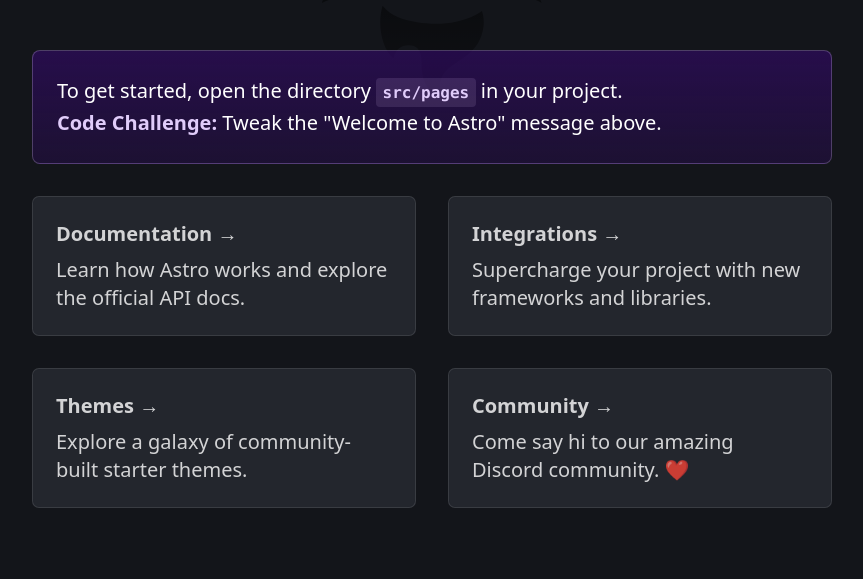
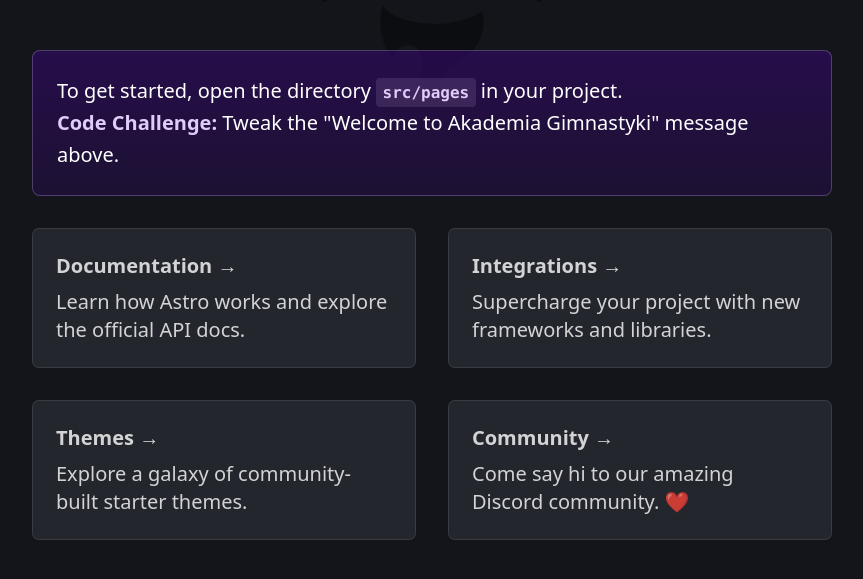
Before and after one commit to AdrianRoszak/akademia-gimnastyki-astro, an Astro site: page / in a window 1280 px wide. Shown: the part 145-724 px from the top of the page, without its empty margins (208-1071 px from the left). Built offline with nearby package versions, Linux system fonts and the light colour scheme; Astro itself is replaced by a stand-in of ours.

Commit message:
init: init new branch

```diff
--- a/src/pages/index.astro
+++ b/src/pages/index.astro
@@ -36,7 +36,7 @@
 		<h1>Welcome to <span class="text-gradient">Astro</span></h1>
 		<p class="instructions">
 			To get started, open the directory <code>src/pages</code> in your project.<br />
-			<strong>Code Challenge:</strong> Tweak the "Welcome to Astro" message above.
+			<strong>Code Challenge:</strong> Tweak the "Welcome to Akademia Gimnastyki" message above.
 		</p>
 		<ul role="list" class="link-card-grid">
 			<Card
```
